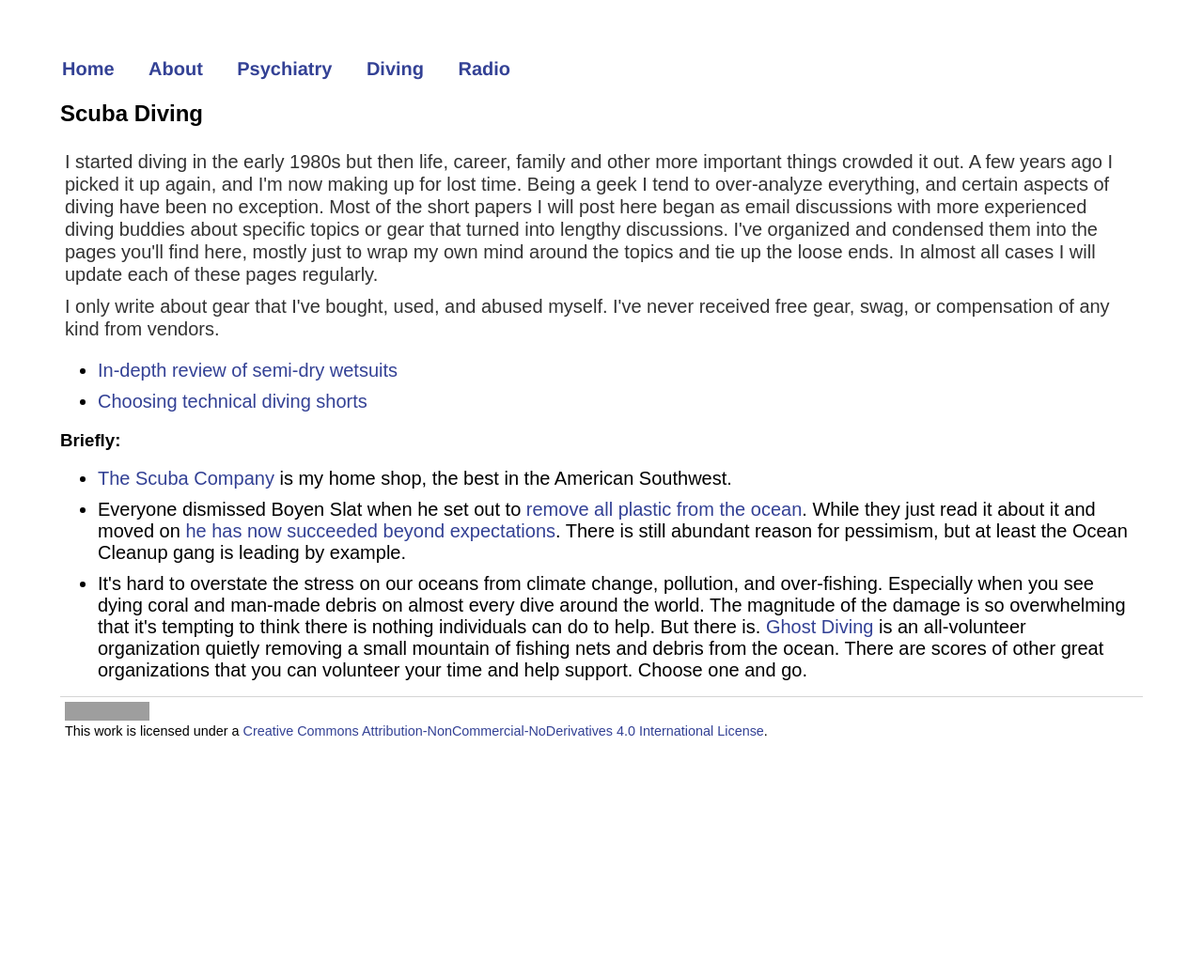
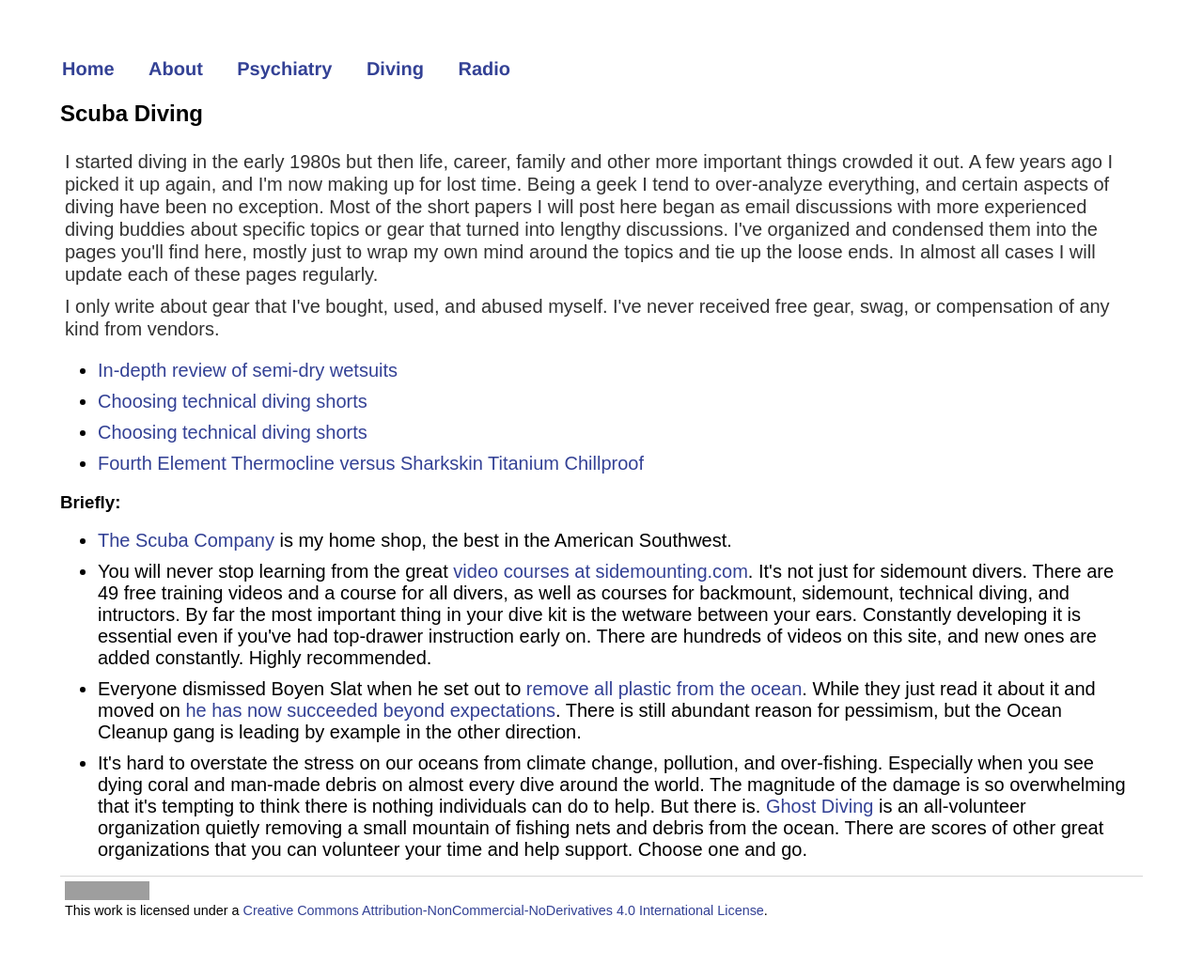
Before and after one commit to rickdonnelly/rickdonnelly.github.io, a Jekyll site: the page built from diving/index.html, in a window 1280 px wide. Shown: the whole page at 94% size. Built offline with Jekyll 4.4.1, drawn with Linux system fonts in a browser that asks for light colours; before the commit the page ends 900 px from its top, so only the background shows below that; grey boxes are pictures that could not be loaded.

Commit message:
Add Thermocline vs Sharkskin review

```diff
--- a/diving/index.html
+++ b/diving/index.html
@@ -12,12 +12,15 @@ title: Scuba Diving
     <ul>
       <li><a href="semidrys-indepth.html">In-depth review of semi-dry wetsuits</a></li>
       <li><a href="tech-diving-shorts.html">Choosing technical diving shorts</a></li>
+      <li><a href="tech-diving-shorts.html">Choosing technical diving shorts</a></li>
+      <li><a href="tech-diving-shorts.html">Fourth Element Thermocline versus Sharkskin Titanium Chillproof</a></li>
     </ul>
 
   <h3>Briefly:</h3>
     <ul>
       <li><a href="https://thescubaco.com">The Scuba Company</a> is my home shop, the best in the American Southwest.</li>
-      <li>Everyone dismissed Boyen Slat when he set out to <a href="https://clamorworld.com/the-20-year-old-who-plans-to-remove-all-plastic-from-the-ocean/">remove all plastic from the ocean</a>. While they just read it about it and moved on <a href="https://theoceancleanup.com/updates/first-100000-kg-removed-from-the-great-pacific-garbage-patch/">he has now succeeded beyond expectations</a>. There is still abundant reason for pessimism, but at least the Ocean Cleanup gang is leading by example.</li>
+      <li>You will never stop learning from the great <a href="https://www.sidemounting.com">video courses at sidemounting.com</a>. It's not just for sidemount divers. There are 49 free training videos and a course for all divers, as well as courses for backmount, sidemount, technical diving, and intructors. By far the most important thing in your dive kit is the wetware between your ears. Constantly developing it is essential even if you've had top-drawer instruction early on. There are hundreds of videos on this site, and new ones are added constantly. Highly recommended.</li>
+      <li>Everyone dismissed Boyen Slat when he set out to <a href="https://clamorworld.com/the-20-year-old-who-plans-to-remove-all-plastic-from-the-ocean/">remove all plastic from the ocean</a>. While they just read it about it and moved on <a href="https://theoceancleanup.com/updates/first-100000-kg-removed-from-the-great-pacific-garbage-patch/">he has now succeeded beyond expectations</a>. There is still abundant reason for pessimism, but the Ocean Cleanup gang is leading by example in the other direction.</li>
       <li>It's hard to overstate the stress on our oceans from climate change, pollution, and over-fishing. Especially when you see dying coral and man-made debris on almost every dive around the world. The magnitude of the damage is so overwhelming that it's tempting to think there is nothing individuals can do to help. But there is. <a href="https://ghostdiving.org">Ghost Diving</a> is an all-volunteer organization quietly removing a small mountain of fishing nets and debris from the ocean. There are scores of other great organizations that you can volunteer your time and help support. Choose one and go.</li>
     </li>
 </div>
```
Also changed, not shown: diving/thermocline-vs-sharkskin.html (added, +58 -0 lines).
